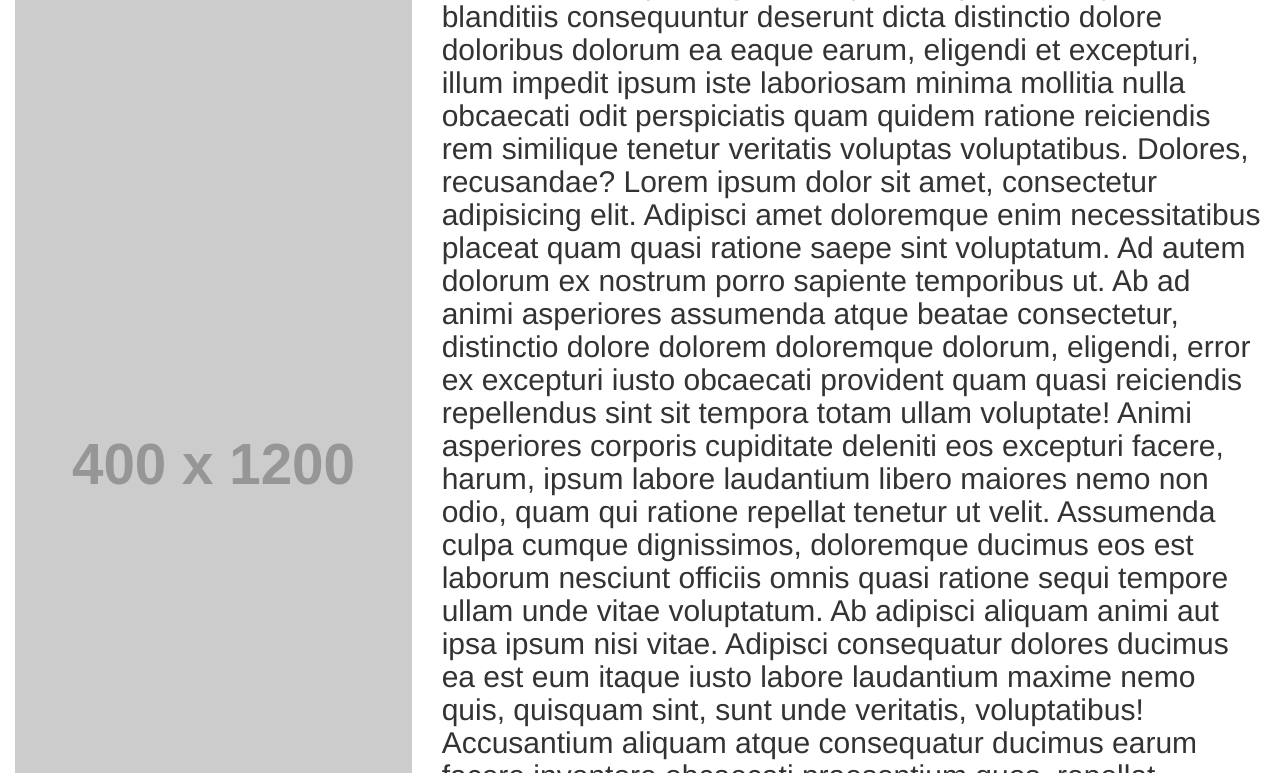
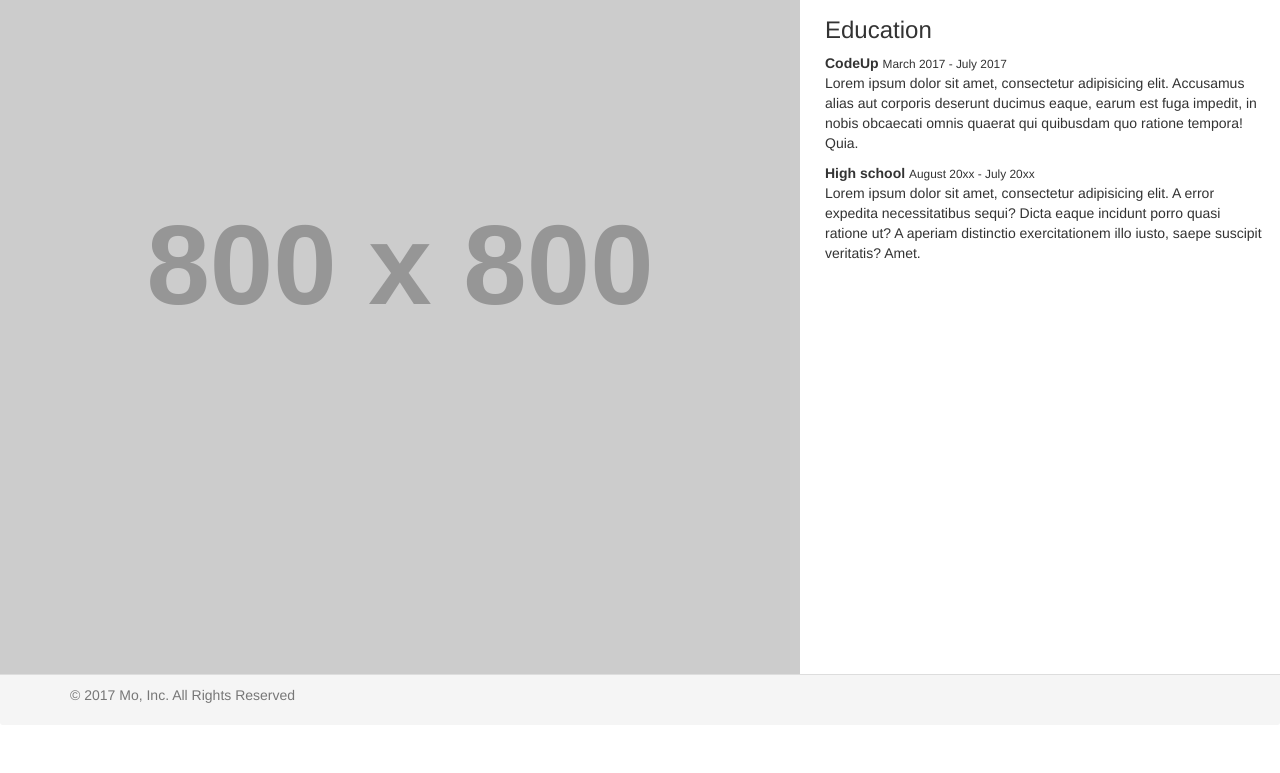
Before and after one commit to mrmosesf/mrmosesf.github.io, a plain HTML site: page resume.html in a window 1280 px wide. Shown: the part 198-971 px from the top of the page. After the commit the page ends 923 px from the top, so only its background shows below. Drawn offline with nearby package versions, Linux system fonts and the light colour scheme; placeholder pictures from the web are drawn by us.

Commit message:
Temporarily ditching parallax, going for something a little simpler

```diff
--- a/resume.html
+++ b/resume.html
@@ -8,7 +8,7 @@
     <!--<link rel="stylesheet" href="https://maxcdn.bootstrapcdn.com/bootstrap/3.3.7/css/bootstrap.min.css" integrity="sha384-BVYiiSIFeK1dGmJRAkycuHAHRg32OmUcww7on3RYdg4Va+PmSTsz/K68vbdEjh4u" crossorigin="anonymous">-->
     <!--Used only because I like how the IDE gives suggestions-->
     <link rel="stylesheet" href="css/bootstrap.min.css">
-    <link rel="stylesheet" href="css/resume.css">
+    <!--<link rel="stylesheet" href="css/resume.css">-->
 
 
 </head>
@@ -70,39 +70,36 @@
     </div>
 
     <div class="row">
-
-        <div class=" col-lg-4">
+        <div class="media">
+            <div class="media-left">
                 <a href="#">
-                <img id="body_shot" class="media-object img-responsive" src="http://placehold.it/400x1200?text=It's+me"
-                     alt="Body shot">
+                    <img class="media-object hidden-xs hidden-sm" src="http://placehold.it/800?text=It's+me" alt="GPOY">
                 </a>
             </div>
-        <div class=" col-lg-8">
+            <div class="media-body container-fluid">
                 <h1 class="media-heading">Moses Franco</h1>
                 <h2>Software developer
                     <small>in progress</small>
-                Lorem ipsum dolor sit amet, consectetur adipisicing elit. Adipisci aliquam at atque autem, blanditiis
-                consequuntur deserunt dicta distinctio dolore doloribus dolorum ea eaque earum, eligendi et excepturi,
-                illum impedit ipsum iste laboriosam minima mollitia nulla obcaecati odit perspiciatis quam quidem
-                ratione reiciendis rem similique tenetur veritatis voluptas voluptatibus. Dolores, recusandae? Lorem
-                ipsum dolor sit amet, consectetur adipisicing elit. Adipisci amet doloremque enim necessitatibus placeat
-                quam quasi ratione saepe sint voluptatum. Ad autem dolorum ex nostrum porro sapiente temporibus ut. Ab
-                ad animi asperiores assumenda atque beatae consectetur, distinctio dolore dolorem doloremque dolorum,
-                eligendi, error ex excepturi iusto obcaecati provident quam quasi reiciendis repellendus sint sit
-                tempora totam ullam voluptate! Animi asperiores corporis cupiditate deleniti eos excepturi facere,
-                harum, ipsum labore laudantium libero maiores nemo non odio, quam qui ratione repellat tenetur ut velit.
-                Assumenda culpa cumque dignissimos, doloremque ducimus eos est laborum nesciunt officiis omnis quasi
-                ratione sequi tempore ullam unde vitae voluptatum. Ab adipisci aliquam animi aut ipsa ipsum nisi vitae.
-                Adipisci consequatur dolores ducimus ea est eum itaque iusto labore laudantium maxime nemo quis,
-                quisquam sint, sunt unde veritatis, voluptatibus! Accusantium aliquam atque consequatur ducimus earum
-                facere inventore obcaecati praesentium quos, repellat similique suscipit tempore temporibus vitae
-                voluptatem. Ad animi aut beatae cum cumque dolor dolores eligendi enim facilis fugiat itaque iusto
-                labore minus molestiae nam, neque nisi, non nulla obcaecati omnis perspiciatis possimus quaerat quas,
-                quibusdam rem repudiandae sapiente sed sit soluta ullam veritatis vero voluptate voluptatibus? Ab alias
-                assumenda blanditiis dignissimos illum molestiae officiis quia sed?
                 </h2>
+                <div class="progress hidden-xs">
+                    <div class="progress-bar progress-bar-success progress-bar-striped active" role="progressbar" aria-valuenow="80" aria-valuemin="0" aria-valuemax="100" style="width: 80%">
+                        <span class="sr-only">80% Complete (success)</span>
+                    </div>
                 </div>
 
+                <h3>Education</h3>
+                <p>
+                    <strong>CodeUp </strong><small>March 2017 - July 2017</small>
+                    <br>
+                    Lorem ipsum dolor sit amet, consectetur adipisicing elit. Accusamus alias aut corporis deserunt ducimus eaque, earum est fuga impedit, in nobis obcaecati omnis quaerat qui quibusdam quo ratione tempora! Quia.
+                </p>
+                <p>
+                    <strong>High school </strong><small>August 20xx - July 20xx </small>
+                    <br>
+                    Lorem ipsum dolor sit amet, consectetur adipisicing elit. A error expedita necessitatibus sequi? Dicta eaque incidunt porro quasi ratione ut? A aperiam distinctio exercitationem illo iusto, saepe suscipit veritatis? Amet.
+                </p>
+            </div>
+        </div>
     </div>
 
     <div class="row">
```
Lines whose indentation alone changed are shown as unchanged.
